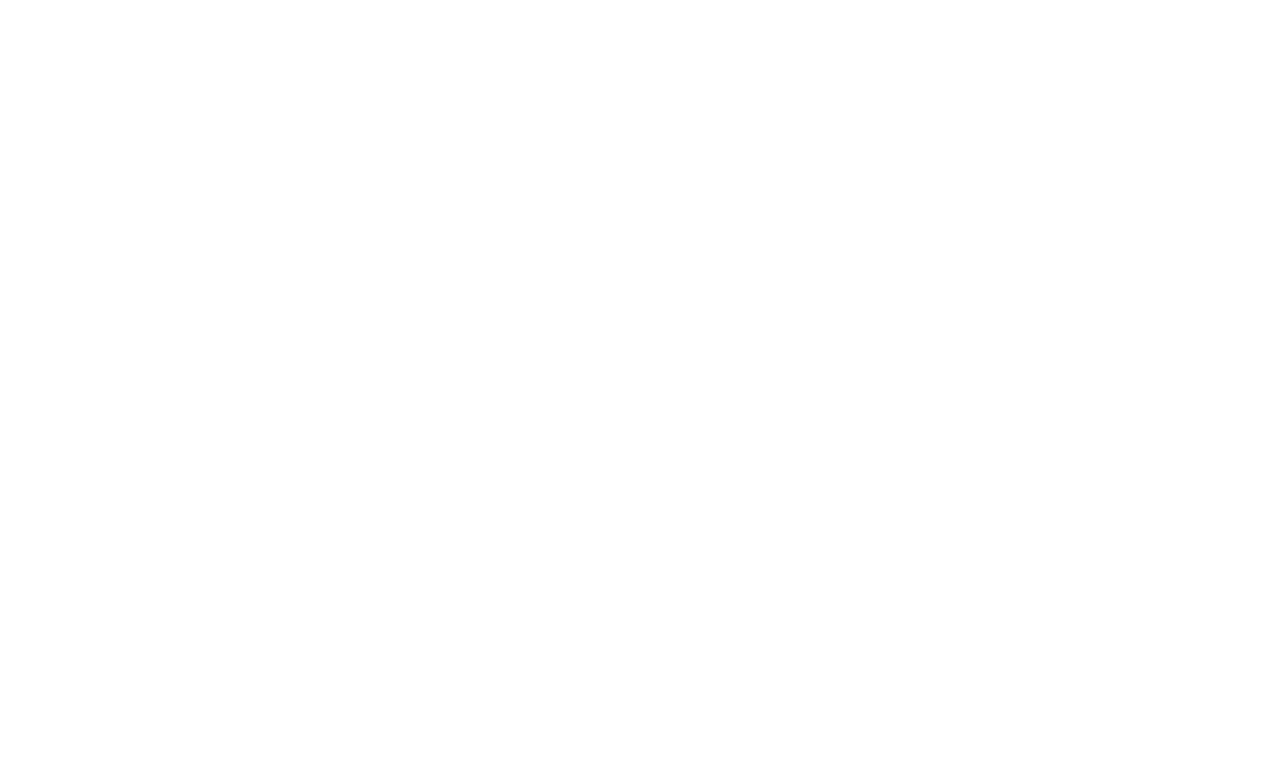
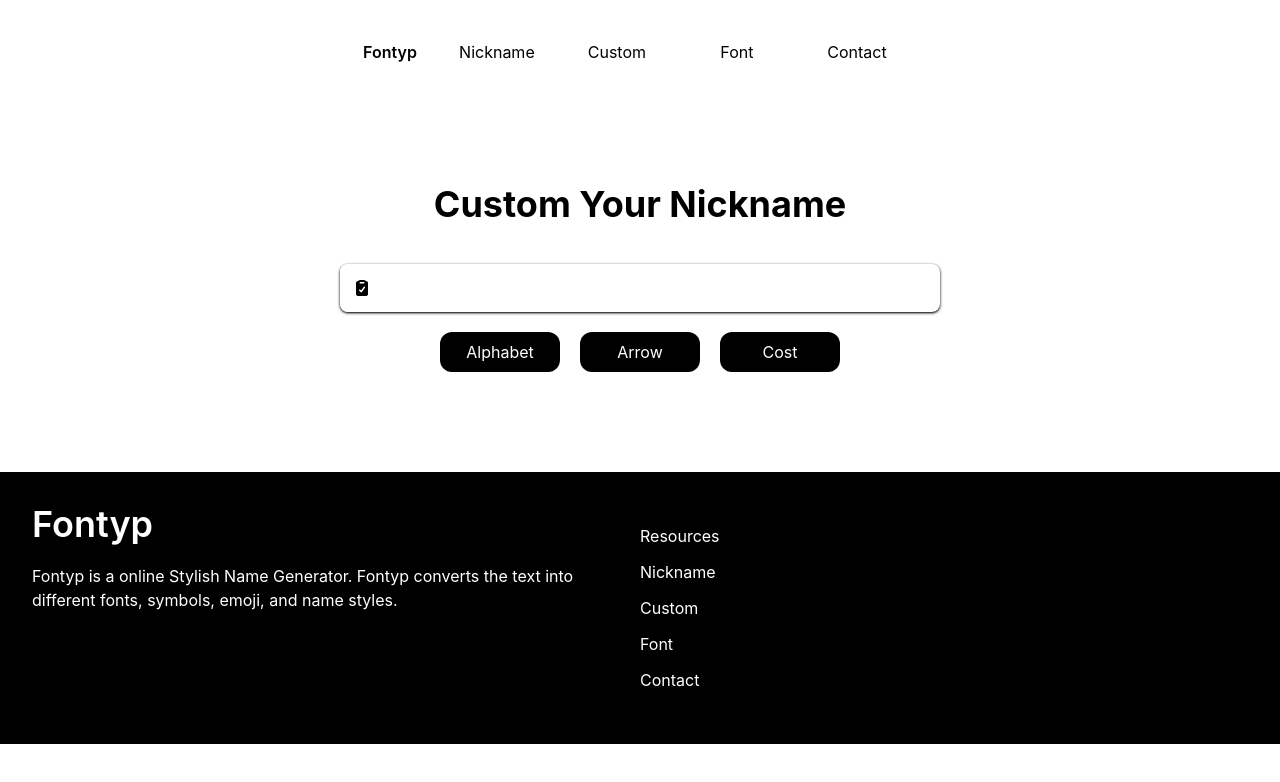
Before and after one commit to kuroshii251/Fontyp, a React (Vite) app: page /custom-nickname in a window 1280 px wide. Before the commit this address had no page. Shown: the top 782 px of the page. Built offline with nearby package versions, Linux system fonts and the light colour scheme; a web font is replaced by a local one.

Commit message:
add custom nickname page

```diff
--- a/src/components/footer/main.tsx
+++ b/src/components/footer/main.tsx
@@ -2,68 +2,40 @@
     return (
         <>
             <div className="bg-black p-3  ">
-                <div className="grid grid-cols-3 p-5 ">
+                <div className="flex space-between space-y-5 p-5 ">
                     <div className="w-1/2">
                         <div className="">
                             <h1 className="text-white font-semibold text-4xl">
                                 Fontyp
                             </h1>
                             <p className="text-white mt-5">
-                                Fontyp is a online Stylish Nickname Generator
-                                and Fancy Generator. Fontyp converts the
-                                regulaar text into different cool fonts,
-                                symbols, emoji, and nickname styles.
+                                Fontyp is a online Stylish Name Generator. Fontyp
+                        converts the text into different fonts, symbols, emoji,
+                        and name styles.
                             </p>
                         </div>
                     </div>
-                    <div className="col w-1/2">
-                        <h1 className="text-white">Menu</h1>
-                        <ul>
-                            <li className="mt-3">
-                                <a
-                                    href=""
-                                    className="text-white  font-semibold"
-                                >
-                                    Home
-                                </a>
-                            </li>
-                            <li className="mt-3">
-                                <a href="" className="text-white">
-                                    About
-                                </a>
-                            </li>
-                            <li className="mt-3">
-                                <a href="" className="text-white">
-                                    Features
-                                </a>
-                            </li>
-                        </ul>
-                    </div>
 
-                    <div className="col w-1/4">
+
+                    <div className="col w-1/4 mt-5">
                         <h1 className="text-white">Resources</h1>
                         <ul>
                             <li className="mt-3">
-                                <a href="" className="text-white font-semibold">
-                                    Name
+                                <a href="/nickname-converter" className="text-white">
+                                    Nickname
                                 </a>
                             </li>
                             <li className="mt-3">
                                 <a
-                                    href=""
-                                    className="text-white  font-semibold"
+                                    href="/custom-nickname"
+                                    className="text-white"
                                 >
-                                    Keyboard
+                                    Custom
                                 </a>
                             </li>
                             <li className="mt-3">
-                                <a href="" className="text-white">
+                                <a href="/font" className="text-white">
                                     Font
-                                </a>
-                            </li>
-                            <li className="mt-3">
-                                <a href="" className="text-white">
-                                    Blog
                                 </a>
                             </li>
 
--- a/src/components/navbar/main.tsx
+++ b/src/components/navbar/main.tsx
@@ -4,37 +4,37 @@
     const [hamburgerBar, setHamburger] = useState(false);
     return (
         <>
-            <nav className="p-7 flex justify-center justify-between flex-wrap p-7">
+            <nav className="p-7 flex justify-center bg-white justify-between flex-wrap p-7">
                 <div className="lg:flex items-center flex-shrink-0 text-black mr-5 space-x-5">
-                    <h1 className="text-black font-semibold">Fontyp</h1>
+                    <a href="/" className="text-black font-semibold">Fontyp</a>
                 </div>
                 <div className="lg:hidden block">
                     <button onClick={() => setHamburger(!hamburgerBar)}>
                         Home
                     </button>
                 </div>
-                <div className="w-full lg:flex lg:items-center lg:w-auto ">
+                <div className={`w-full lg:flex lg:items-center lg:w-auto`}>
                     <a
                         href="/nickname-converter"
-                        className="block text-black mt-4 hover:bg-gray-800 p-3 lg:w-20 w-full lg:text-center hover:text-white  text-start w-full rounded-xl lg:inline-block  lg:mt-0 text-black"
+                        className="block text-black mt-4 hover:bg-gray-800 p-3 lg:w-30 w-full lg:text-center hover:text-white  text-start w-full rounded-xl lg:inline-block  lg:mt-0 text-black"
                     >
                         Nickname
                     </a>
                     <a
-                        href=""
-                        className="block text-black mt-4 hover:bg-gray-800 p-3 lg:w-20 w-full lg:text-center  hover:text-white text-start w-full rounded-xl lg:inline-block  lg:mt-0 text-black"
+                        href="/custom-nickname"
+                        className="block text-black mt-4 hover:bg-gray-800 p-3 lg:w-30 w-full lg:text-center  hover:text-white text-start w-full rounded-xl lg:inline-block  lg:mt-0 text-black"
                     >
-                        Keyboard
+                        Custom
                     </a>
                     <a
                         href="/font"
-                        className="block text-black mt-4 hover:bg-gray-800 p-3 lg:w-20 w-full lg:text-center  hover:text-white text-start w-full rounded-xl lg:inline-block  lg:mt-0 text-black"
+                        className="block text-black mt-4 hover:bg-gray-800 p-3 lg:w-30 w-full lg:text-center  hover:text-white text-start w-full rounded-xl lg:inline-block  lg:mt-0 text-black"
                     >
                         Font
                     </a>
                     <a
                         href="/contact"
-                        className="block text-black mt-4 hover:bg-gray-800 hover:text-white p-3 lg:w-20 w-full lg:text-center  text-start w-full rounded-xl lg:inline-block  lg:mt-0 text-black"
+                        className="block text-black mt-4 hover:bg-gray-800 hover:text-white p-3 lg:w-30 w-full lg:text-center  text-start w-full rounded-xl lg:inline-block  lg:mt-0 text-black"
                     >
                         Contact
                     </a>
--- a/src/main.tsx
+++ b/src/main.tsx
@@ -6,17 +6,18 @@
 import FontStyle from "./pages/font/main.tsx";
 import App from "./App.tsx";
 import ContactPage from "./pages/contact/main.tsx";
+import CustomNickname from "./pages/custom/main.tsx";
 
 createRoot(document.getElementById("root")!).render(
   <StrictMode>
     <BrowserRouter>
       <Routes>
-                <Route path="/" element={<App/>} />
+         <Route path="/" element={<App/>} />
 
         <Route path="/nickname-converter" element={<NameConverter />} />
         <Route path="/font" element={<FontStyle />} />
         <Route path="/contact" element={<ContactPage/>} />
-        <Route />
+        <Route path="/custom-nickname" element={<CustomNickname/>} />
         <Route />
       </Routes>
     </BrowserRouter>
--- a/src/pages/contact/main.tsx
+++ b/src/pages/contact/main.tsx
@@ -15,16 +15,16 @@
                 <form action="" method="POST">
                     <div className="">
   <h1>Email</h1>
-                <input type="text"  className="p-2 w-100 shadow-black shadow-sm rounded-md" placeholder="Email..."/>
+                <input type="text"  className="p-2 w-150 shadow-black shadow-sm rounded-md" placeholder="Email..."/>
                     </div>
 
 <div className="mt-5">
  <h1>Message</h1>
-                <textarea className="resize-none p-2 w-100 shadow-black shadow-sm rounded-md h-50" placeholder="Fill message..." />
+                <textarea className="resize-none p-2 w-150 shadow-black shadow-sm rounded-md h-50" placeholder="Fill message..." />
 </div>
 
 
-                <button type="submit" className="mx-auto bg-black text-white flex justify-center items-center shadow-black w-50 text-center mt-5 shadow-sm p-3 rounded-md">Submit</button>
+                <button type="submit" className="mx-auto bg-black text-white flex justify-center items-center shadow-black w-50 text-center mt-5 shadow-sm p-3 rounded-md font-semibold hover:bg-zinc-900">Submit</button>
                 </form>
 
             </div>
--- /dev/null
+++ b/src/pages/custom/alphabet.json
@@ -0,0 +1,107 @@
+[
+    "a",
+    "Ⓐ",
+    "ⓐ",
+    "A",
+    "a",
+    "ạ",
+    "b",
+    "Ƀ",
+    "ƀ",
+    "Ƃ",
+    "ƅ",
+    "ℬ",
+    "ƅ",
+    "c",
+    "C",
+    "c",
+    "Ḉ",
+    "ḉ",
+    "d",
+    "Ḋ",
+    "ḋ",
+    "Ḍ",
+    "ḍ",
+    "E",
+    "e",
+    "Ḕ",
+    "ḕ",
+    "Ḗ",
+    "f",
+    "Ḟ",
+    "ḟ",
+    "Ƒ",
+    "ƒ",
+    "g",
+    "ǧ",
+    "Ǵ",
+    "ℊ",
+    "ǵ",
+    "H",
+    "h",
+    "Ḣ",
+    "ḣ",
+    "Ḥ",
+    "i",
+    "Ì",
+    "ì",
+    "Î",
+    "î",
+    "j",
+    "Ĵ",
+    "k",
+    "Ḱ",
+    "ḱ",
+    "Ḻ",
+    "ḻ",
+    "Ḽ",
+    "ḽ",
+    "Ḿ",
+    "ḿ",
+    "Ṁ",
+    "ℳ",
+    "ñ",
+    "Ƞ",
+    "ƞ",
+    "Ŋ",
+    "Ỏ",
+    "ỏ",
+    "Ố",
+    "ố",
+    "P",
+    "p",
+    "Ṕ",
+    "ṕ",
+    "Q",
+    "q",
+    "Ɋ",
+    "ɋ",
+    "ℚ",
+    "r",
+    "Ŕ",
+    "ŕ",
+    "Ṡ",
+    "ṡ",
+    "Ṣ",
+    "Ƭ",
+    "Ʈ",
+    "û",
+    "Ȗ",
+    "ȗ",
+    "ⱱ",
+    "ⱴ",
+    "ⱽ",
+    "Ⱳ",
+    "ⱳ",
+    "Ϣ",
+    "X",
+    "x",
+    "Ỿ",
+    "Ỳ",
+    "Ⱬ",
+    "ⱬ",
+    "Ƶ",
+    "ƶ",
+    "ɀ",
+    "ℨ"
+]
--- /dev/null
+++ b/src/pages/custom/arrowsymbols.json
@@ -0,0 +1,30 @@
+[
+    "↪",
+    "↩",
+    "←",
+    "↑",
+    "→",
+    "↓",
+    "↔",
+    "↕",
+    "↖",
+    "↗",
+    "↘",
+    "↙",
+    "↚",
+    "↛",
+    "↜",
+    "↝",
+    "↞",
+    "↟",
+    "↠",
+    "↡",
+    "↢",
+    "↣",
+    "↤",
+    "↦",
+    "↥",
+    "↧",
+    "↨",
+    "↫"
+]
--- /dev/null
+++ b/src/pages/custom/costsymbols.json
@@ -0,0 +1,30 @@
+[
+    "₳",
+    "฿",
+    "￠",
+    "₡",
+    "¢",
+    "₢",
+    "₵",
+    "₫",
+    "€",
+    "￡",
+    "£",
+    "₤",
+    "₣",
+    "ƒ",
+    "₲",
+    "₭",
+    "₥",
+    "₦",
+    "₱",
+    "＄",
+    "$",
+    "₮",
+    "₩",
+    "￦",
+    "¥",
+    "￥",
+    "₴",
+    "¤"
+]
--- /dev/null
+++ b/src/pages/custom/main.tsx
@@ -0,0 +1,89 @@
+import { useState } from "react";
+import Footer from "../../components/footer/main";
+import Navbar from "../../components/navbar/main";
+import alphabet from "./alphabet.json";
+import arrow from "./arrowsymbols.json";
+import cost from "./costsymbols.json"
+
+export default function CustomNickname(){
+    const [symboltext, setSymbolText] = useState("");
+    const [tab,  setTab] = useState("");
+    const handleCopies = () => {
+        navigator.clipboard.writeText(symboltext);
+    }
+
+
+
+    const handleSymbol = (symbolsstring) => {
+        setSymbolText((string) => string + symbolsstring + ""  );
+    }
+
+    const handleTab = (id)  => {
+        setTab(id);
+
+    }
+
+    return (
+        <>
+        <Navbar/>
+        <div className="justify-center flex flex-col mx-auto items-center py-20">
+            <div className="">
+                <div className="">
+                    <h1 className="text-center text-4xl font-bold mb-5">Custom Your Nickname</h1>
+                    <div className="col pt-5">
+                        <button className=" justify-center absolute bg-white p-3 rounded-l-lg " onClick={handleCopies}>
+                            {handleCopies ?
+                         <i className="fa-solid fa-clipboard-check"></i>
+
+                             :
+                          <i className="fa-solid fa-clipboard"></i>
+
+                            }
+                        </button>
+                    <input type="text" value={symboltext} className="mx-auto text-center justify-center p-3 rounded-lg w-150 shadow-black shadow-sm" onChange={(e) => setSymbolText(e.target.value)}/>                </div>
+                    </div>
+                    <div className="flex justify-center mx-auto space-x-5 py-5 items-center">
+                        <button onClick={() => handleTab(1)} className="p-2 w-30 rounded-xl bg-black text-white">Alphabet</button>
+                         <button onClick={() => handleTab(2)}  className="p-2 w-30 rounded-xl bg-black text-white">Arrow</button>
+                        <button onClick={() => handleTab(3)}  className="p-2 w-30 rounded-xl bg-black text-white">Cost</button>
+
+
+                    </div>
+                                    <div className={tab === 1 ? "active" : "hidden"}>
+    <div className="grid grid-cols-12 py-7 space-x-5 space-y-5 ">
+                         {alphabet.map((item) => (
+                   <button onClick={() => handleSymbol(item)} className="p-3 rounded-lg bg-slate-100 shadow-black shadow-sm">{item}</button>
+                    ))}
+                </div>
+                                    </div>
+
+
+
+
+<div className={tab === 2 ? "block":"hidden"}>
+  <div className="grid grid-cols-10 py-7 space-x-5 space-y-5 ">
+                         {arrow.map((item) => (
+                   <button onClick={() => handleSymbol(item)} className="p-3 rounded-lg bg-slate-100 shadow-black shadow-sm">{item}</button>
+                    ))}
+                </div>
+</div>
+
+
+
+<div className={tab === 3 ? "block":"hidden"}>
+     <div className="grid grid-cols-10 py-7 space-x-5 space-y-5 ">
+                         {cost.map((item) => (
+                   <button onClick={() => handleSymbol(item)} className="p-3 rounded-lg bg-slate-100 shadow-black shadow-sm">{item}</button>
+                    ))}
+                </div>
+</div>
+
+
+
+            </div>
+
+        </div>
+        <Footer/>
+        </>
+    )
+}
```
Also changed, not shown: src/pages/custom/classic.json (added, +91 -0 lines), src/pages/font/main.tsx (+5 -5 lines), src/pages/name_converter/main.tsx (+22 -9 lines).
